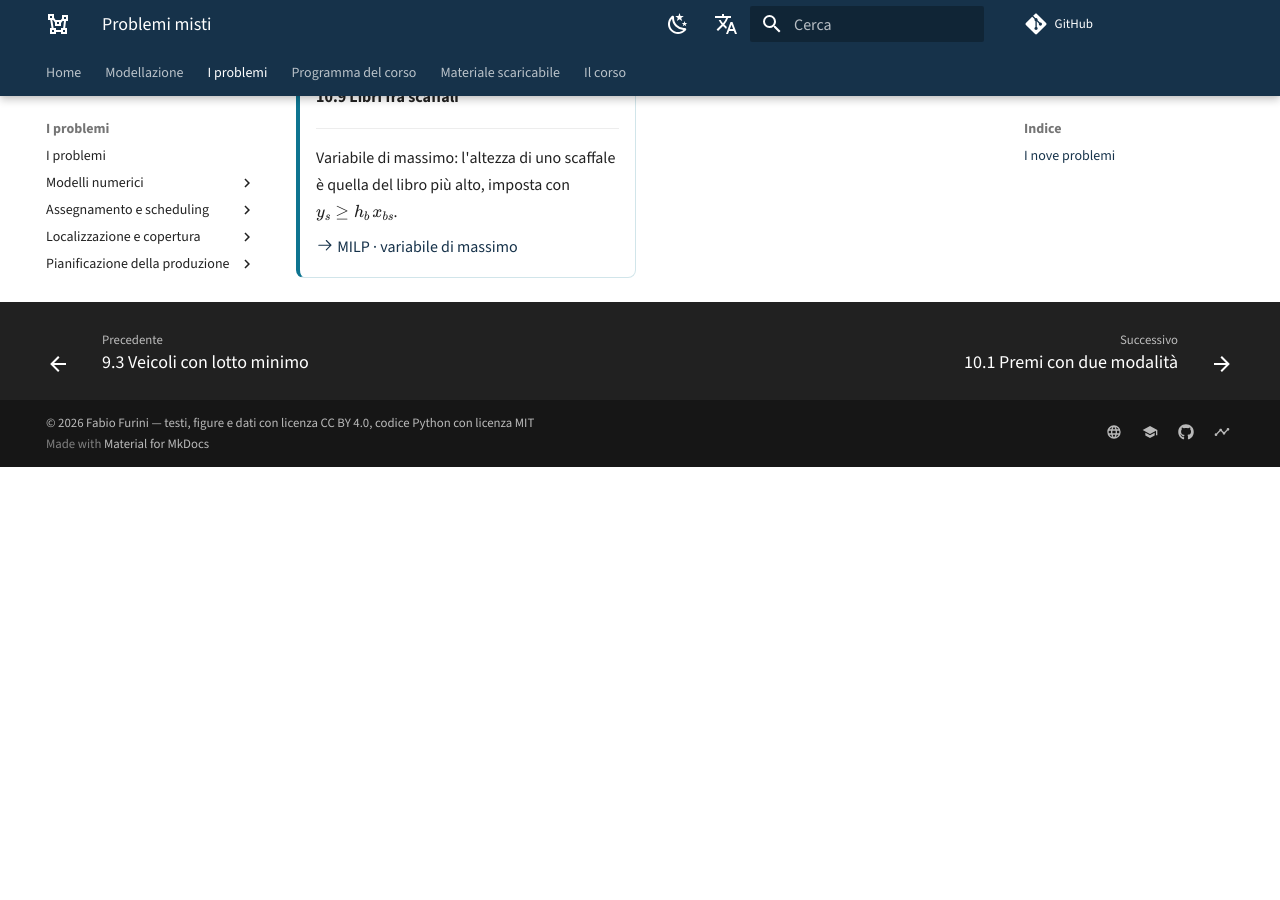
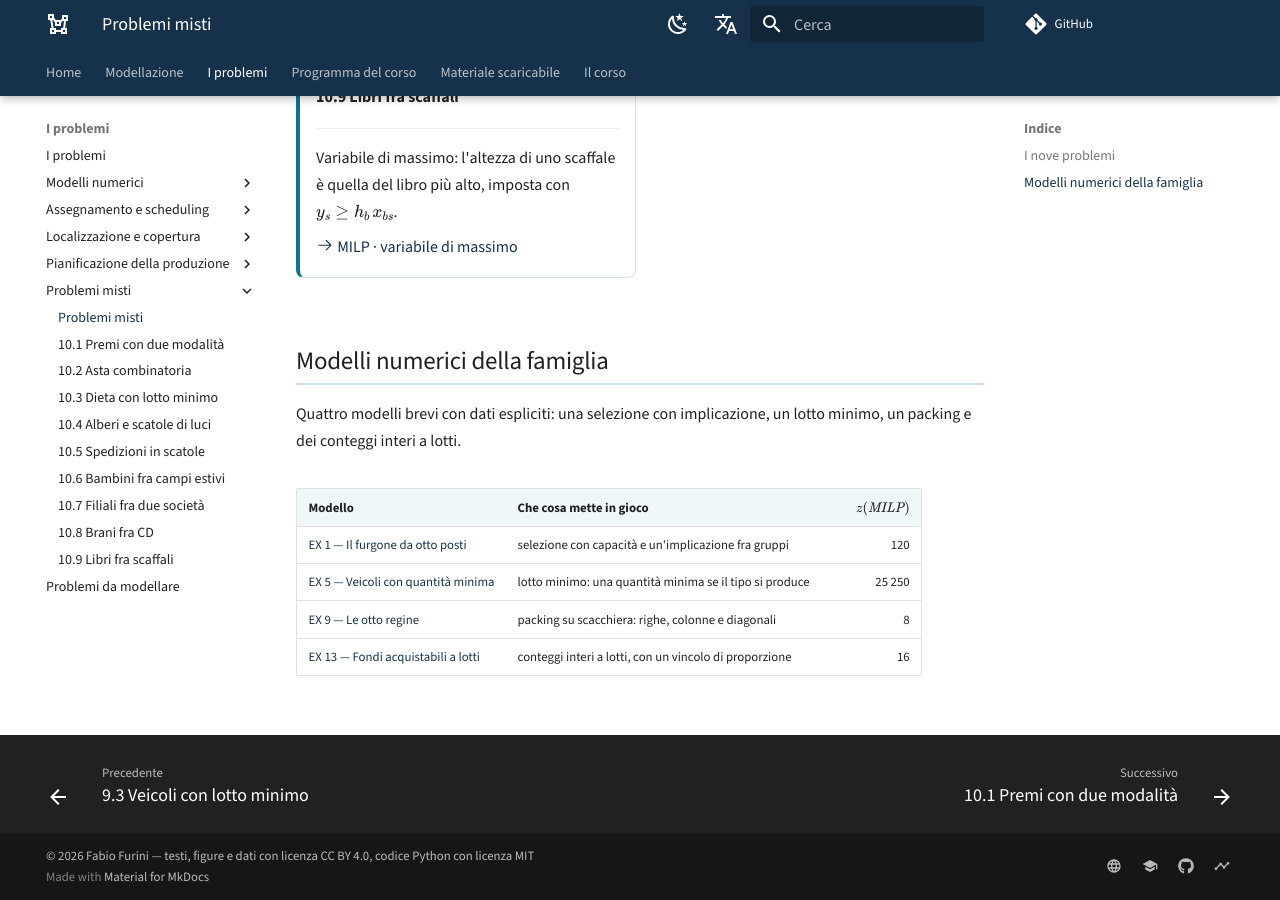
Before and after one commit to fabiofurini/modellazione-mip, an MkDocs documentation site: the page built from docs/misti.md, in a window 1280 px wide and 900 px high, scrolled down 1814 px. Built offline with MkDocs 1.6.1 and Material for MkDocs 9.7.7, drawn with Linux system fonts in a browser that asks for light colours; comment, search, counter and statistics services are not loaded; before the commit the page ends 2281 px from its top, so only the background shows below that.

Commit message:
Ogni famiglia rimanda ai suoi modelli numerici
La sezione c'era solo in scheduling e localizzazione. Ora produzione e misti
hanno la loro, e i quindici modelli numerici sono collegati tutti esattamente
una volta: sei a scheduling, due a localizzazione, tre a produzione, quattro ai
misti. Il collegamento e' bidirezionale, come gia' funzionava in scheduling.

Via anche l'ultima occorrenza di "il formato e' ridotto": si dice che cosa c'e'.

Co-Authored-By: Claude Opus 5 <noreply@anthropic.com>

```diff
--- a/docs/misti.md
+++ b/docs/misti.md
@@ -120,3 +120,15 @@ pareggiando tutto.
     [:octicons-arrow-right-24: MILP · variabile di massimo](misti-9.md)
 
 </div>
+
+## Modelli numerici della famiglia
+
+Quattro modelli brevi con dati espliciti: una selezione con implicazione, un
+lotto minimo, un packing e dei conteggi interi a lotti.
+
+| Modello | Che cosa mette in gioco | $z(\mathit{MILP})$ |
+|---|---|---:|
+| [EX 1 — Il furgone da otto posti](ex-01.md) | selezione con capacità e un'implicazione fra gruppi | 120 |
+| [EX 5 — Veicoli con quantità minima](ex-05.md) | lotto minimo: una quantità minima se il tipo si produce | 25 250 |
+| [EX 9 — Le otto regine](ex-09.md) | packing su scacchiera: righe, colonne e diagonali | 8 |
+| [EX 13 — Fondi acquistabili a lotti](ex-13.md) | conteggi interi a lotti, con un vincolo di proporzione | 16 |
--- a/docs/produzione.md
+++ b/docs/produzione.md
@@ -78,3 +78,14 @@ modo sistematico.
     [:octicons-arrow-right-24: MILP · lotto minimo](produzione-3.md)
 
 </div>
+
+## Modelli numerici della famiglia
+
+Tre modelli brevi con dati espliciti sulle stesse tecniche: il bilancio
+delle scorte, il costo fisso di attrezzaggio e il lotto minimo.
+
+| Modello | Che cosa mette in gioco | $z(\mathit{MILP})$ |
+|---|---|---:|
+| [EX 4 — Scarpe: produzione, scorte e assunzioni](ex-04.md) | bilancio delle scorte e organico su tre mesi | 774 180 |
+| [EX 7 — Aerei su commessa con costo fisso](ex-07.md) | costo fisso di attrezzaggio e quantità libera fino alla richiesta | 5 |
+| [EX 12 — Scarpe con soglia minima di produzione](ex-12.md) | lotto minimo con tre risorse condivise | 24 000 |
```
Also changed, not shown: docs/scheduling.md (+5 -4 lines).
